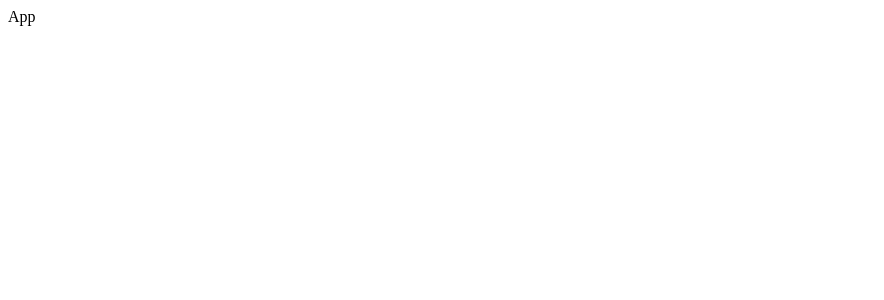
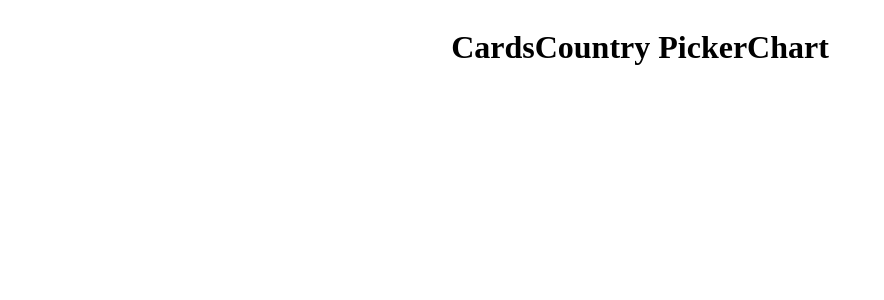
Before and after one commit to kovacevicemir/Covid-19-TrackerAPP, a React (Create React App) app: page / in a window 1280 px wide. Shown: the top 300 px of the page, without its empty margins (0-884 px from the left). Built offline with nearby package versions, Linux system fonts and the light colour scheme.

Commit message:
Folder structure, empty components and css files

```diff
--- a/src/App.js
+++ b/src/App.js
@@ -1,10 +1,14 @@
 import React, { Component } from 'react'
+import { Cards, Chart, CountryPicker } from './components'
+import styles from './App.module.css'
 
 class App extends Component {
     render() {
         return (
-            <div>
-                App
+            <div className={styles.container}>
+                <Cards />
+                <CountryPicker />
+                <Chart />
             </div>
         )
     }
--- /dev/null
+++ b/src/App.module.css
@@ -0,0 +1,9 @@
+body {
+    background-color: rgb(250,250250);
+}
+
+.container {
+    display: flex;
+    align-items:center;
+    justify-content: center;
+}
--- a/src/components/Cards/Cards.jsx
+++ b/src/components/Cards/Cards.jsx
@@ -0,0 +1,11 @@
+import React from 'react'
+
+const Cards = () => {
+    return (
+        <div>
+            <h1>Cards</h1>
+        </div>
+    )
+}
+
+export default Cards
--- a/src/components/Chart/Chart.jsx
+++ b/src/components/Chart/Chart.jsx
@@ -0,0 +1,11 @@
+import React from 'react'
+
+const Chart = () => {
+    return (
+        <div>
+            <h1>Chart</h1>
+        </div>
+    )
+}
+
+export default Chart
--- a/src/components/CountryPicker/CountryPicker.jsx
+++ b/src/components/CountryPicker/CountryPicker.jsx
@@ -0,0 +1,11 @@
+import React from 'react'
+
+const CountryPicker = () => {
+    return (
+        <div>
+            <h1>Country Picker</h1>
+        </div>
+    )
+}
+
+export default CountryPicker
--- /dev/null
+++ b/src/components/index.js
@@ -0,0 +1,3 @@
+export { default as Cards } from './Cards/Cards'
+export { default as Chart } from './Chart/Chart'
+export { default as CountryPicker } from './CountryPicker/CountryPicker'
```
